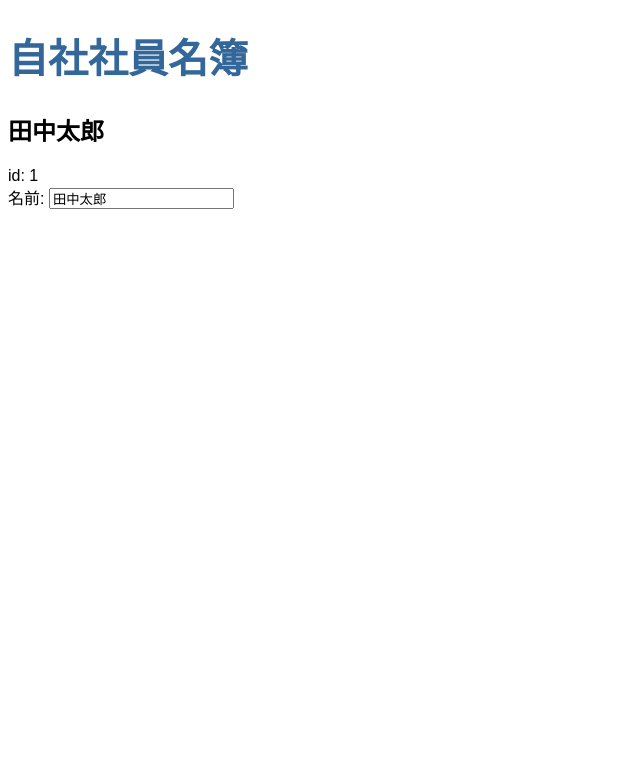
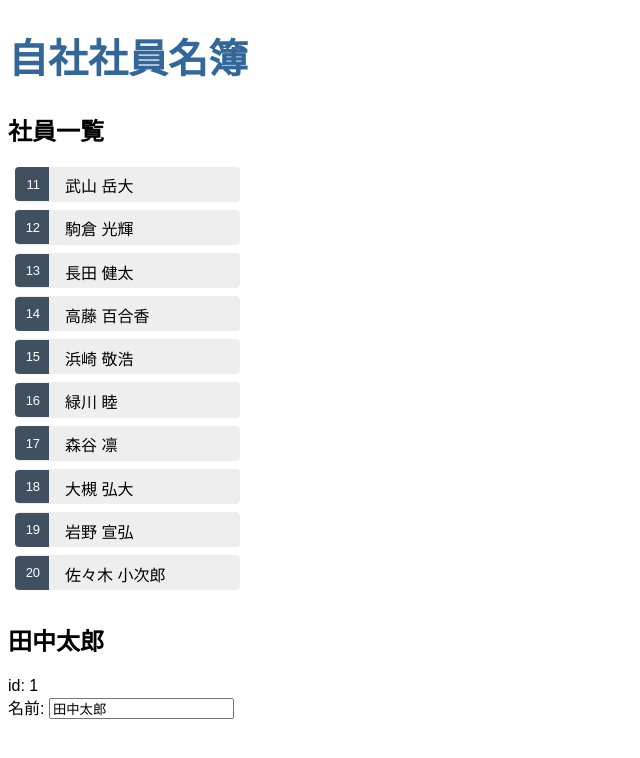
Before and after one commit to tak001/admin-app, an Angular app: page / in a window 1280 px wide. Shown: the top 758 px of the page, without its empty margins (0-640 px from the left). Built offline with nearby package versions, Linux system fonts and the light colour scheme.

Commit message:
社員データ一覧を表示する

```diff
--- a/src/app/members/members.component.css
+++ b/src/app/members/members.component.css
@@ -0,0 +1,62 @@
+/* MembersComponent's private CSS styles */
+.members {
+  margin: 0 0 2em 0;
+  list-style-type: none;
+  padding: 0;
+  width: 15em;
+}
+
+.members li {
+  position: relative;
+  cursor: pointer;
+  background-color: #eee;
+  margin: 0.5em;
+  padding: 0.3em 0;
+  height: 1.6em;
+  border-radius: 4px;
+}
+
+.members li:hover {
+  color: #607d8b;
+  background-color: #ddd;
+  left: 0.1em;
+}
+
+.members a {
+  color: #333;
+  text-decoration: none;
+  position: relative;
+  display: block;
+  width: 250px;
+}
+
+.members a:hover {
+  color: #607d8b;
+}
+
+.members li.selected {
+  background-color: #cfd8dc;
+  color: white;
+}
+
+.members li.selected:hover {
+  background-color: #bbd8dc;
+  color: white;
+}
+
+.members .badge {
+  display: inline-block;
+  font-size: small;
+  color: white;
+  padding: 0.8em 0.7em 0 0.7em;
+  background-color: #405061;
+  line-height: 1em;
+  position: relative;
+  left: -1px;
+  top: -4px;
+  height: 1.8em;
+  min-width: 16px;
+  text-align: right;
+  margin-right: 0.8em;
+  border-radius: 4px 0 0 4px;
+}
--- a/src/app/members/members.component.html
+++ b/src/app/members/members.component.html
@@ -1,3 +1,10 @@
+<h2>社員一覧</h2>
+<ul class="members">
+  <li *ngFor="let member of members">
+    <span class="badge">{{ member.id }}</span> {{ member.name }}
+  </li>
+</ul>
+
 <h2>{{ member.name }}</h2>
 <div><span>id: </span>{{ member.id }}</div>
 <div>
--- a/src/app/members/members.component.ts
+++ b/src/app/members/members.component.ts
@@ -1,11 +1,14 @@
 import { Component, OnInit } from '@angular/core';
-import { Member } from '../members';
+import { Member } from '../member';
+import { MEMBERS } from '../mock-members';
+
 @Component({
   selector: 'app-members',
   templateUrl: './members.component.html',
   styleUrls: ['./members.component.css'],
 })
 export class MembersComponent implements OnInit {
+  members = MEMBERS;
   member: Member = { id: 1, name: '田中太郎' };
 
   constructor() {}
--- /dev/null
+++ b/src/app/mock-members.ts
@@ -0,0 +1,14 @@
+import { Member } from './member';
+
+export const MEMBERS: Member[] = [
+  { id: 11, name: '武山 岳大' },
+  { id: 12, name: '駒倉 光輝' },
+  { id: 13, name: '長田 健太' },
+  { id: 14, name: '高藤 百合香' },
+  { id: 15, name: '浜崎 敬浩' },
+  { id: 16, name: '緑川 睦' },
+  { id: 17, name: '森谷 凛' },
+  { id: 18, name: '大槻 弘大' },
+  { id: 19, name: '岩野 宣弘' },
+  { id: 20, name: '佐々木 小次郎' },
+];
```
Also changed, not shown: src/app/member.ts (renamed from src/app/members.ts).
